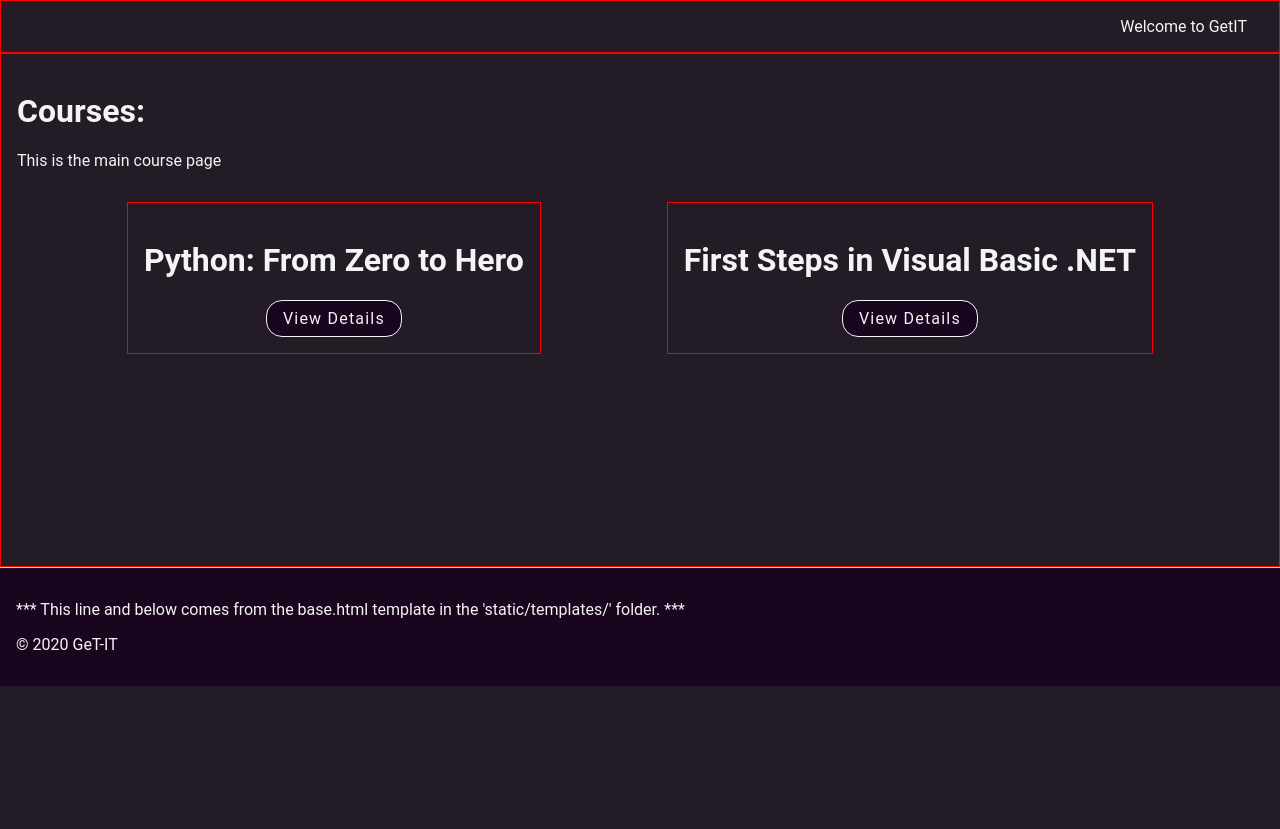
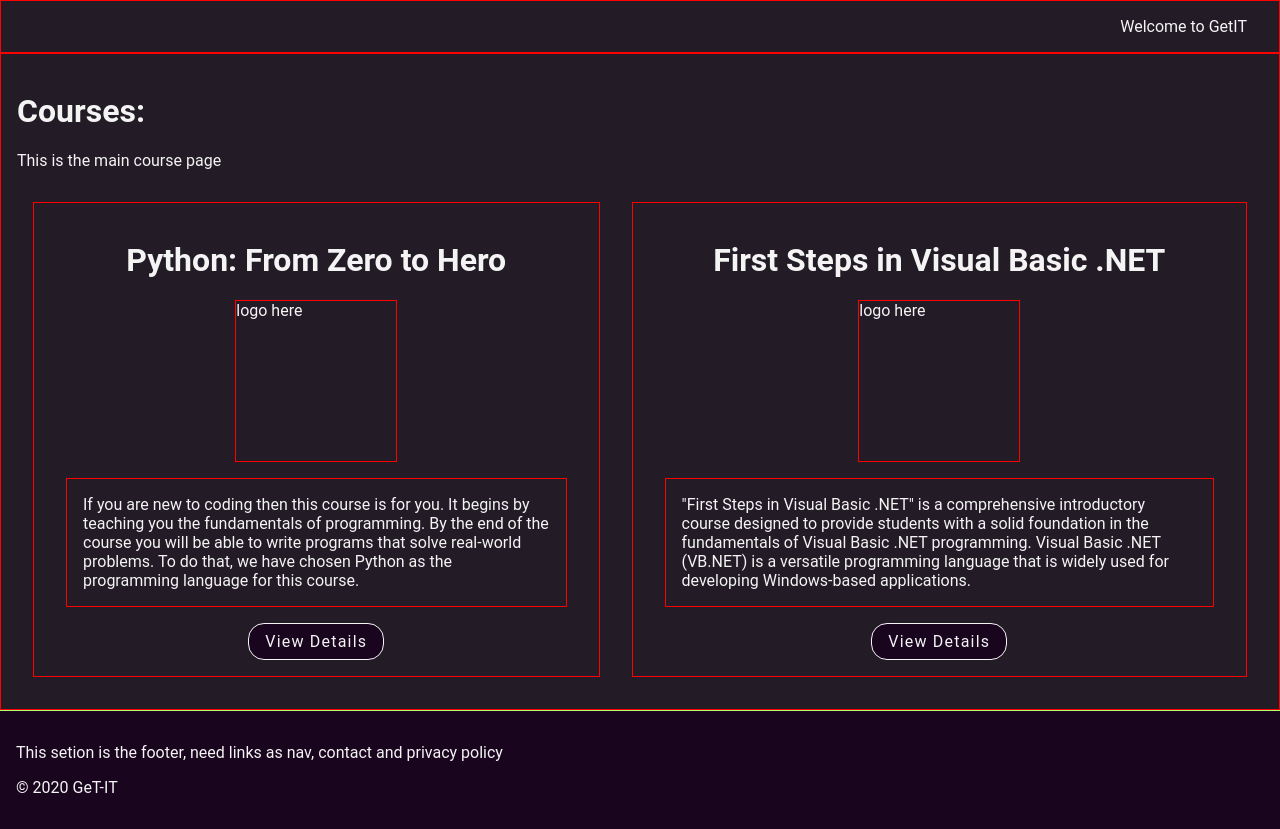
Before and after one commit to The-Digital-Dilemma/GetIT, a Django app: page /courses/ in a window 1280 px wide. Shown: the part 114-943 px from the top of the page. Before the commit the page ends 800 px from the top, so only its background shows below. Run offline with Django 4.2, Linux system fonts and the light colour scheme; data comes from the database, SQL or seed files in the repository.

Commit message:
footer description and card refinement

```diff
--- a/GetIT/courses/templates/courses/courses-list.html
+++ b/GetIT/courses/templates/courses/courses-list.html
@@ -6,6 +6,8 @@
   {% for course in courses %}
   <div class="courses-card-details">
     <h1>{{ course.title }}</h1>
+    <div class="courses-card-logo">logo here</div>
+    <div class="course-card-description">{{ course.description }}</div>
     <a class="btn-courses-card" href="{% url 'course-details' course.pk %}"
       >View Details</a
     >
--- a/GetIT/static/templates/base.html
+++ b/GetIT/static/templates/base.html
@@ -22,8 +22,7 @@
     <main>{% block content %} {% endblock %}</main>
     <footer>
       <p>
-        *** This line and below comes from the base.html template in the
-        'static/templates/' folder. ***
+        This setion is the footer, need links as nav, contact and privacy policy
       </p>
       <p>&copy; 2020 GeT-IT</p>
     </footer>
```
